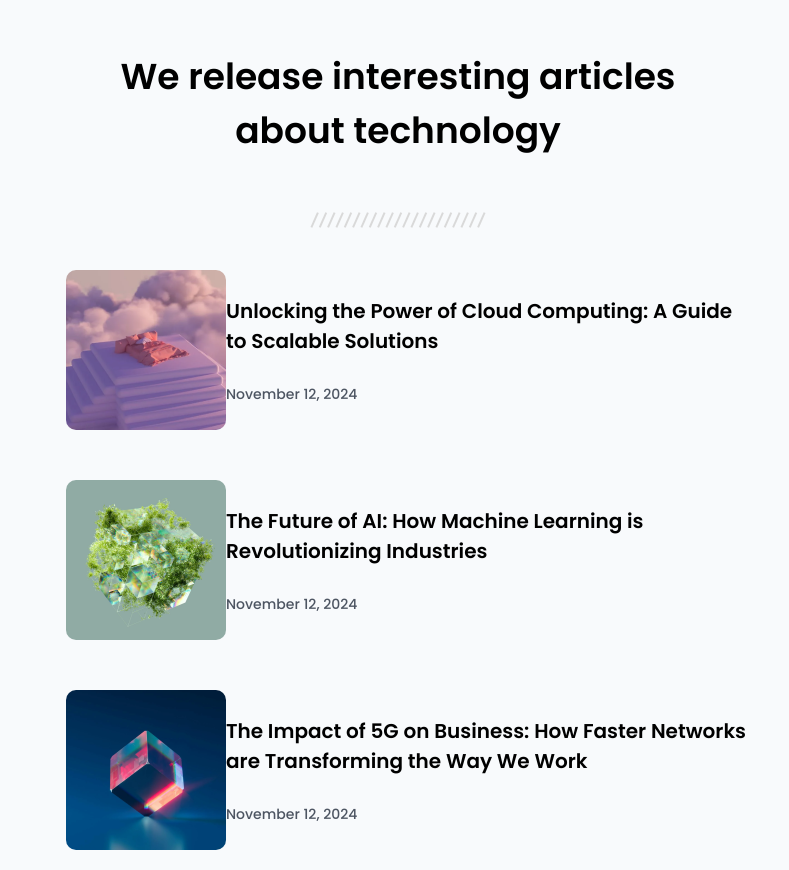
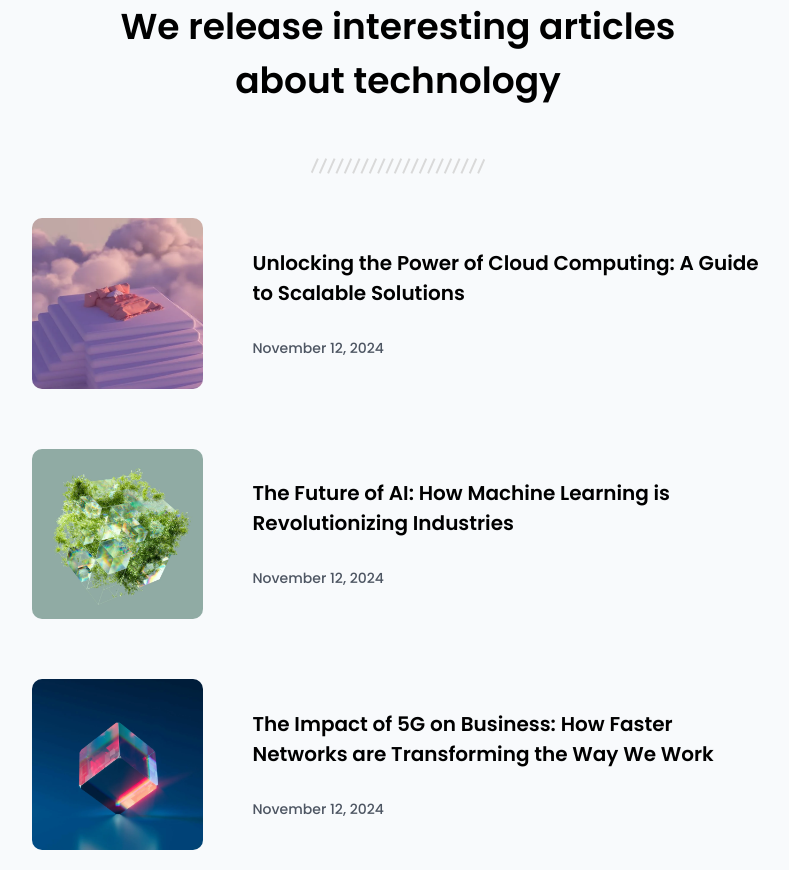
Before and after one commit to manueldavid95/Simple-Article-Listing, a plain HTML site: page index.html in a window 1280 px wide. Shown: the whole page, without its empty margins (242-1031 px from the left). Drawn offline with Linux system fonts and the light colour scheme.

Commit message:
mejoras al sitio web

```diff
--- a/css/style.css
+++ b/css/style.css
@@ -1,96 +1,120 @@
+:root {
+    /* variables */
+    --negro: #000000;
+    --gris: #4D5562;
+    --claro: #D9D9D9;
+    --blanco: #F8FAFC;
+}
+
 body {
+    margin: 5rem 0;
     line-height: 1.5;
     font-family: "Poppins", sans-serif;
     background-color: #F8FAFC;
+
+    @media screen and (min-width: 1024px) {
+        margin: 0;
+        width: 100%;
+        min-height: 100vh;
+        display: flex;
+        flex-direction: column;
+        justify-content: center;
+        align-items: center;
+    }
 }
 
 img {
+    width: 100%;
+    border-radius: 10px;
     vertical-align: top;
+}
+
+h1 {
+    font-size: 3.6rem;
+    font-weight: 600;
+}
+
+h2 {
+    font-size: 2rem;
+    font-weight: 600;
+}
+
+p {
+    font-size: 1.4rem;
+    font-weight: 500;
 }
 
 .container {
     min-width: 288px;
-    max-width: 720px;
+    max-width: 732px;
     margin: 0 auto;
-    padding: 0 2.8rem;
-    /* padding: 0 3.2rem; */
-}
-
-@media(min-width: 1300px) {
-    .container {
+    padding: 0 3rem;
+    @media screen and (min-width: 1024px) {
         padding: 0;
     }
 }
 
-/* estilos para el blog */
-.blog {
+.elementos-blog {
+    padding: 0 3rem;
     display: flex;
     flex-direction: column;
-    margin-top: 5rem;
-    margin-bottom: 2rem;
+    @media screen and (min-width: 1024px) {
+        padding: 0;
+    }
 }
 
+/* estilos para la pagina */
 .blog-h1 {
+    align-self: center;
+    margin-bottom: 5rem;
     text-align: center;
-    font-weight: 600;
-    font-size: 3.6rem;
-}
-
-@media(min-width: 1300px) {
-    .blog-h1 {
-        max-width: 570px;
-        align-self: center;
+    @media screen and (min-width: 1024px) {
+        max-width: 680px;
     }
 
-    .separador {
-        margin-top: 4.2rem;
-        margin-bottom: 4.2rem;
-        display: flex;
-        justify-content: center;
+    @media screen and (min-width: 1200px) {
+        max-width: 560px;
     }
 }
 
 .separador {
-    margin-top: 5.4rem;
-    margin-bottom: 4.2rem;
+    align-self: center;
+    max-width: 425px;
+    margin-bottom: 4.4rem;
     display: flex;
     justify-content: center;
 }
 
-/* estilos para el contenedor article */
+/* contenido de los articulos */
 .contenedor-article {
     display: grid;
-    gap: 50px;
-}
-.article {
-    display: grid;
-    gap: 30px;
-}
-.article img {
-    border-radius: 10px;
-}
-.article-text h2 {
-    margin-bottom: 2.8rem;
-    font-size: 2rem;
-    font-weight: 600;
-}
-.article-text p {
-    font-weight: 500;
-    font-size: 1.4rem;
-    color: #4D5562;
-}
-@media(min-width: 768px) {
-    .article {
-        grid-template-columns: 1fr 2fr;
-        align-items: center;
-    }
-
+    gap: 6rem;
 }
 
-@media(min-width: 1200px) {
-    .article {
-        grid-template-columns: 160px 520px;
-        gap: 0;
-        justify-content: space-between;
+.article {
+    @media screen and (min-width: 1024px) {
+        display: grid;
+        grid-template-columns: 1fr 3fr;
+        align-items: center;
+        gap: 50px;
     }
 }
+
+.article-figure {
+    width: 160px;
+    height: 160px;
+    margin-bottom: 3rem;
+    @media screen and (min-width: 1024px) {
+        width: initial;
+        margin: 0;
+        height: 100%;
+    }
+}
+
+.article-text h2 {
+    margin-bottom: 3rem;
+}
+
+.article-text p {
+    color: var(--gris);
+}
--- a/index.html
+++ b/index.html
@@ -1,29 +1,36 @@
 <!DOCTYPE html>
 <html lang="es">
+
 <head>
   <meta charset="UTF-8">
   <meta name="viewport" content="width=device-width, initial-scale=1.0">
   <title>Simple Article Listing | devChallenges.io</title>
   <link rel="preconnect" href="https://fonts.googleapis.com">
   <link rel="preconnect" href="https://fonts.gstatic.com" crossorigin>
-  <link href="https://fonts.googleapis.com/css2?family=Poppins:ital,wght@0,100;0,200;0,300;0,400;0,500;0,600;0,700;0,800;0,900;1,100;1,200;1,300;1,400;1,500;1,600;1,700;1,800;1,900&display=swap" rel="stylesheet">
+  <link
+    href="https://fonts.googleapis.com/css2?family=Poppins:ital,wght@0,100;0,200;0,300;0,400;0,500;0,600;0,700;0,800;0,900;1,100;1,200;1,300;1,400;1,500;1,600;1,700;1,800;1,900&display=swap"
+    rel="stylesheet">
   <link rel="stylesheet" href="./css/reset.css">
   <link rel="stylesheet" href="./css/style.css">
 </head>
+
 <body>
   <!-- tamao del contenedor 334px -->
-   <main class="container">
+
+  <div class="elementos-blog">
+    <h1 class="blog-h1">We release interesting articles about technology</h1>
+    <div class="separador">
+      <img src="./resources/Seperator.svg" alt="">
+    </div>
+  </div>
+
+  <main class="container">
     <section class="blog">
-      <h1 class="blog-h1">We release interesting articles about technology</h1>
-      <div class="separador">
-        <img src="./resources/Seperator.svg" alt="">
-      </div>
       <div class="contenedor-article">
         <article class="article">
-          <picture>
-            <source media="(min-width: 768px)" srcset="./resources/photo_1@2x.png" sizes="">
-            <img src="./resources/photo_1.png" alt="">
-          </picture>
+          <figure class="article-figure">
+            <img src="./resources/photo_1@2x.png" alt="">
+          </figure>
           <div class="article-text">
             <h2>Unlocking the Power of Cloud Computing: A Guide to Scalable Solutions</h2>
             <p>November 12, 2024</p>
@@ -31,10 +38,9 @@
         </article>
 
         <article class="article">
-          <picture>
-            <source media="(min-width: 768px)" srcset="./resources/photo_3@2x.png">
-            <img src="./resources/photo_3.png" alt="">
-          </picture>
+          <figure class="article-figure">
+            <img src="./resources/photo_3@2x.png" alt="">
+          </figure>
           <div class="article-text">
             <h2>The Future of AI: How Machine Learning is Revolutionizing Industries</h2>
             <p>November 12, 2024</p>
@@ -42,10 +48,9 @@
         </article>
 
         <article class="article">
-          <picture>
-            <source media="(min-width: 768px)" srcset="./resources/photo_2@2x.png" sizes="">
-            <img src="./resources/photo_2.png" alt="">
-          </picture>
+          <figure class="article-figure">
+            <img src="./resources/photo_2@2x.png" alt="">
+          </figure>
           <div class="article-text">
             <h2>The Impact of 5G on Business: How Faster Networks are Transforming the Way We Work</h2>
             <p>November 12, 2024</p>
@@ -53,6 +58,7 @@
         </article>
       </div>
     </section>
-   </main>
+  </main>
 </body>
+
 </html>
```
